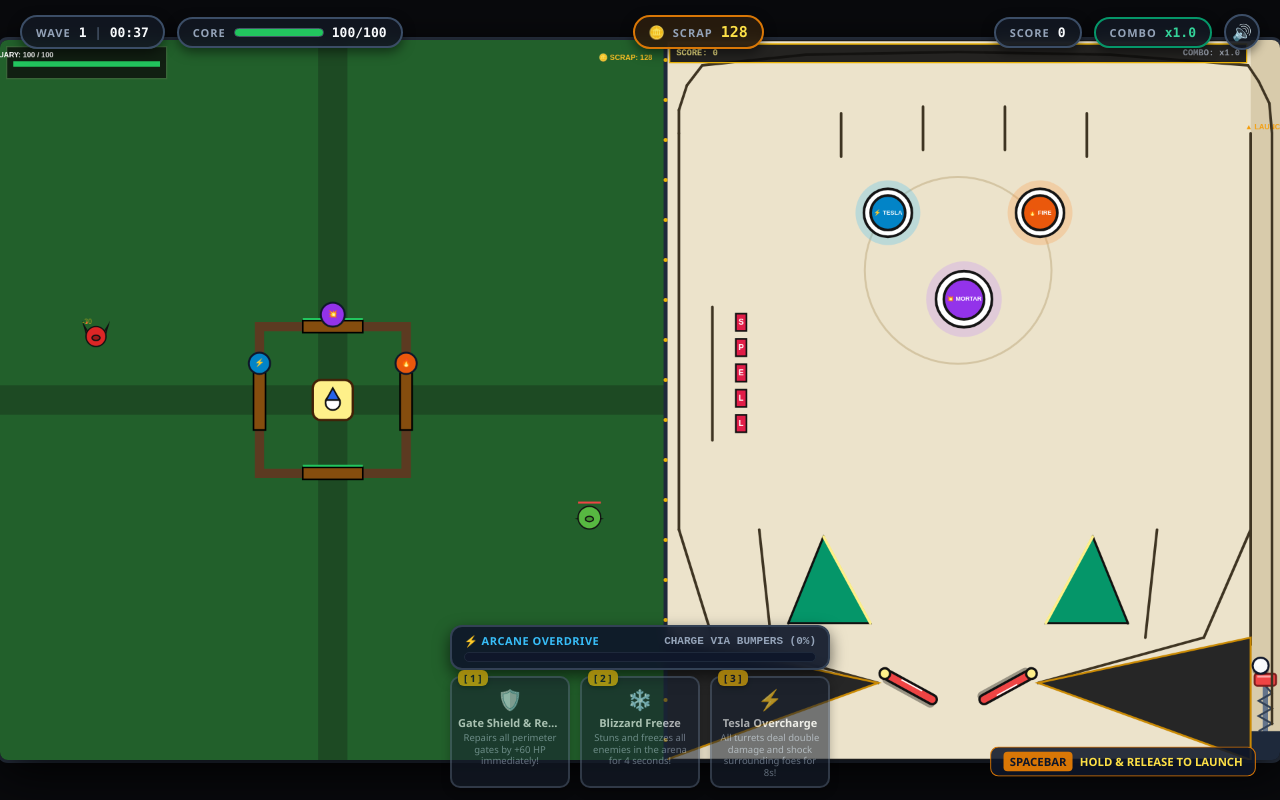
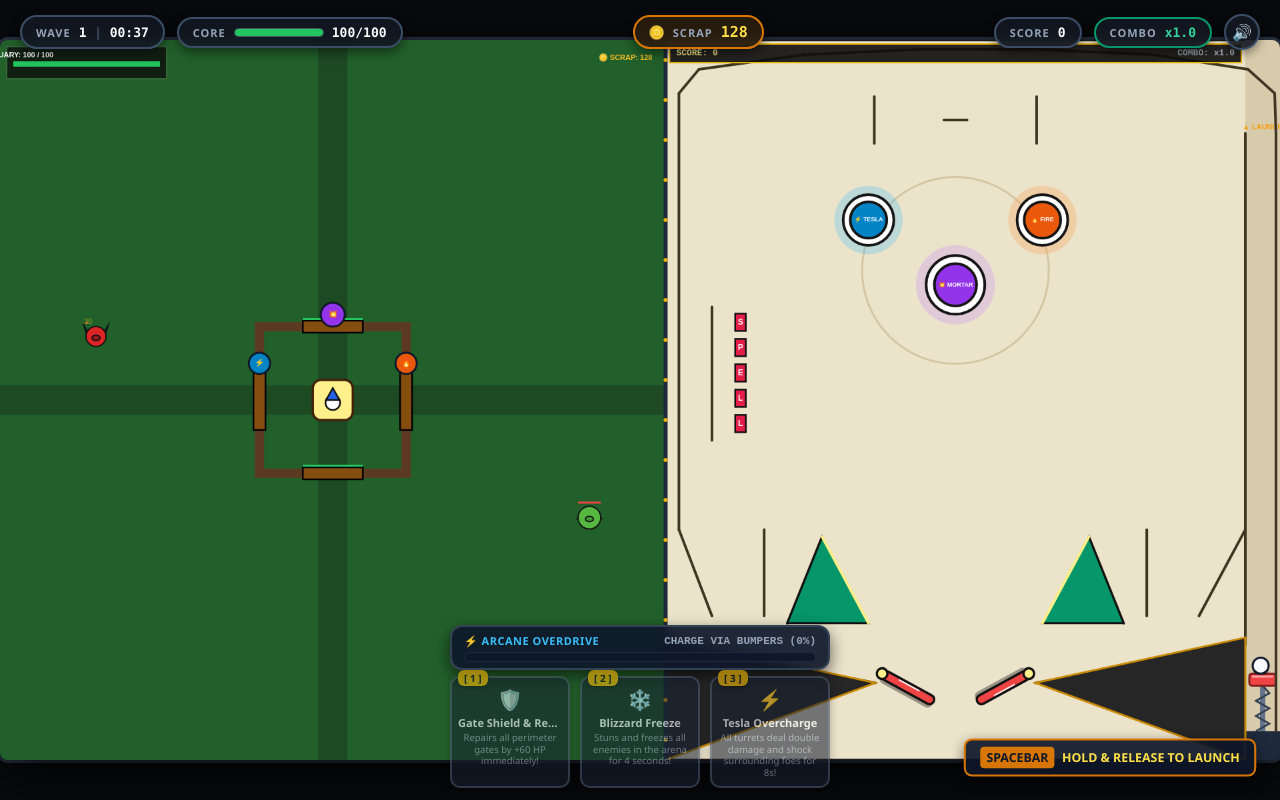
Before and after one commit to Alvys34/bouncing-survivors, a website built with Vite: page index.html in a window 1280 px wide. Both pictures are taken after a click on the button "START DEFENDING". Built offline with nearby package versions, Linux system fonts and the light colour scheme.

Commit message:
fix(plunger): fix launch physics, top arch exit, and add 10-game automated verification suite

```diff
--- a/src/audio.ts
+++ b/src/audio.ts
@@ -4,11 +4,14 @@ class SoundController {
   public enabled: boolean = true;
 
   private initContext() {
+    if (typeof window === 'undefined') return;
     if (!this.ctx) {
       const AudioContextClass = window.AudioContext || (window as unknown as { webkitAudioContext: typeof AudioContext }).webkitAudioContext;
-      this.ctx = new AudioContextClass();
+      if (AudioContextClass) {
+        this.ctx = new AudioContextClass();
+      }
     }
-    if (this.ctx.state === 'suspended') {
+    if (this.ctx && this.ctx.state === 'suspended') {
       this.ctx.resume();
     }
   }
--- a/src/main.ts
+++ b/src/main.ts
@@ -157,6 +157,44 @@ class GameEngine {
     this.restartBtn.addEventListener('click', () => {
       this.gameoverOverlay.classList.add('hidden');
       this.restartGame();
+    });
+
+    // Plunger Hint Click (Immediate Launch on Click)
+    this.plungerHintEl.addEventListener('click', () => {
+      this.pinball.releasePlunger();
+    });
+
+    // Canvas Pointer / Touch / Click Controls
+    this.canvas.addEventListener('pointerdown', (e) => {
+      const rect = this.canvas.getBoundingClientRect();
+      const scaleX = this.canvas.width / rect.width;
+      const canvasX = (e.clientX - rect.left) * scaleX;
+
+      const arenaW = this.canvas.width * 0.52;
+      const pinballW = this.canvas.width * 0.48;
+      const playW = pinballW - this.pinball.plungerWidth;
+
+      if (canvasX >= arenaW) {
+        const tableX = canvasX - arenaW;
+        if (tableX >= playW - 10) {
+          // Clicked in shooter lane: charge/launch plunger
+          this.pinball.startChargingPlunger();
+        } else if (tableX < playW * 0.5) {
+          // Left table half: flip left flipper
+          this.pinball.setLeftFlipper(true);
+        } else {
+          // Right table half: flip right flipper
+          this.pinball.setRightFlipper(true);
+        }
+      }
+    });
+
+    window.addEventListener('pointerup', () => {
+      if (this.pinball.isChargingPlunger) {
+        this.pinball.releasePlunger();
+      }
+      this.pinball.setLeftFlipper(false);
+      this.pinball.setRightFlipper(false);
     });
 
     // Audio Toggle
--- a/src/pinball/pinballTable.ts
+++ b/src/pinball/pinballTable.ts
@@ -1,4 +1,4 @@
-import { sound } from '../audio';
+import { sound } from '../audio.ts';
 
 export type PinballBallType = 'standard' | 'lightning' | 'fire' | 'golem';
 
@@ -90,10 +90,10 @@ export class PinballTable {
   public comboTimer: number = 0;
   private nextBallId: number = 1;
 
-  // Plunger
+  // Plunger (Width 52px for ample ball clearance)
   public isChargingPlunger: boolean = false;
   public plungerTension: number = 0; // 0..1
-  public plungerWidth: number = 44;
+  public plungerWidth: number = 52;
 
   // Flippers (Classic Pinball dual flippers)
   public leftFlipper = {
@@ -102,7 +102,7 @@ export class PinballTable {
     length: 88,
     angle: 0.50, // ~28.6 deg rest angle down
     restAngle: 0.50,
-    upAngle: -0.42, // ~-24 deg stroke angle
+    upAngle: -0.42, // ~-24 deg stroke angle up
     angularVel: 0,
     isPressed: false
   };
@@ -161,7 +161,7 @@ export class PinballTable {
     const h = this.height;
     const playW = w - this.plungerWidth;
 
-    // 1. Dual Flippers Setup (Classic spacing & downward angles)
+    // 1. Dual Flippers Setup
     const flipperY = h * 0.88;
     const flipperSpacing = 110;
     this.leftFlipper.pivotX = playW * 0.5 - flipperSpacing;
@@ -174,9 +174,9 @@ export class PinballTable {
       // Top-Left: West Tesla Spire (Cyan)
       {
         id: 'west_tesla',
-        x: playW * 0.38,
-        y: h * 0.24,
-        radius: 36,
+        x: playW * 0.35,
+        y: h * 0.25,
+        radius: 38,
         type: 'tesla',
         color: '#0284c7',
         glowColor: '#38bdf8',
@@ -187,9 +187,9 @@ export class PinballTable {
       // Top-Right: East Flame Spire (Orange)
       {
         id: 'east_flames',
-        x: playW * 0.64,
-        y: h * 0.24,
-        radius: 36,
+        x: playW * 0.65,
+        y: h * 0.25,
+        radius: 38,
         type: 'flames',
         color: '#ea580c',
         glowColor: '#fb923c',
@@ -200,9 +200,9 @@ export class PinballTable {
       // Bottom-Center: Sky-Mortar (Purple)
       {
         id: 'center_mortar',
-        x: playW * 0.51,
-        y: h * 0.36,
-        radius: 42,
+        x: playW * 0.50,
+        y: h * 0.34,
+        radius: 44,
         type: 'mortar',
         color: '#9333ea',
         glowColor: '#c084fc',
@@ -257,30 +257,29 @@ export class PinballTable {
       });
     });
 
-    // 5. Physical Wall Geometry (Arch, Shooter Lane, Inlanes, Outlanes, Apron)
+    // 5. Physical Wall Geometry
     this.walls = [];
 
     // Outer Left Wall
     this.walls.push({ x1: 20, y1: 140, x2: 20, y2: h * 0.68, bounce: 0.85 });
 
     // Outer Right Wall (Shooter Lane Outer Boundary)
-    this.walls.push({ x1: w - 12, y1: 140, x2: w - 12, y2: h * 0.95, bounce: 0.85 });
+    this.walls.push({ x1: w - 6, y1: 140, x2: w - 6, y2: h * 0.96, bounce: 0.85 });
 
-    // Shooter Lane Divider Wall (separates playfield from shooter lane)
+    // Shooter Lane Divider Wall (from y = 140 down to apron)
     this.walls.push({ x1: playW, y1: 140, x2: playW, y2: h * 0.84, bounce: 0.85 });
 
-    // Top Arch Curved Polyline (Directs launched ball smoothly from shooter lane over table)
+    // Top Arch Curved Polyline (Smoothly guides launched ball into upper playfield)
     const archPoints = [
-      { x: w - 12, y: 140 },
-      { x: w - 16, y: 95 },
-      { x: w - 32, y: 62 },
-      { x: playW - 4, y: 38 },
-      { x: playW * 0.76, y: 22 },
-      { x: playW * 0.50, y: 18 },
+      { x: w - 6, y: 140 },
+      { x: w - 8, y: 80 },
+      { x: playW + 4, y: 44 },
+      { x: playW * 0.84, y: 22 },
+      { x: playW * 0.64, y: 14 },
+      { x: playW * 0.44, y: 14 },
       { x: playW * 0.24, y: 22 },
-      { x: 55, y: 38 },
-      { x: 32, y: 68 },
-      { x: 20, y: 105 },
+      { x: 50, y: 44 },
+      { x: 20, y: 80 },
       { x: 20, y: 140 }
     ];
 
@@ -294,37 +293,39 @@ export class PinballTable {
       });
     }
 
-    // Top Rollover Lane Divider Guides (Funnel balls into Bumper Triangle)
-    this.walls.push({ x1: playW * 0.30, y1: 110, x2: playW * 0.30, y2: 175, bounce: 0.7 });
-    this.walls.push({ x1: playW * 0.44, y1: 100, x2: playW * 0.44, y2: 165, bounce: 0.7 });
-    this.walls.push({ x1: playW * 0.58, y1: 100, x2: playW * 0.58, y2: 165, bounce: 0.7 });
-    this.walls.push({ x1: playW * 0.72, y1: 110, x2: playW * 0.72, y2: 175, bounce: 0.7 });
+    // Top Rollover Lane Divider Guides (Direct ball down into Bumper Triangle)
+    this.walls.push({ x1: playW * 0.36, y1: 85, x2: playW * 0.36, y2: 155, bounce: 0.75 });
+    this.walls.push({ x1: playW * 0.64, y1: 85, x2: playW * 0.64, y2: 155, bounce: 0.75 });
+
+    // Center Top Deflector (Splits ball between Tesla and Flame bumpers)
+    this.walls.push({ x1: playW * 0.48, y1: 120, x2: playW * 0.52, y2: 120, bounce: 0.9 });
 
     // Drop Target Backstop Wall (behind S-P-E-L-L bank)
     this.walls.push({ x1: playW * 0.08, y1: startY - 10, x2: playW * 0.08, y2: startY + letters.length * (targetH + targetGap), bounce: 0.8 });
 
-    // Lower Playfield: Left Inlane & Outlane Guide Walls
-    this.walls.push({ x1: playW * 0.16, y1: h * 0.68, x2: playW * 0.18, y2: h * 0.83, bounce: 0.85 }); // Inlane divider
-    this.walls.push({ x1: 20, y1: h * 0.68, x2: playW * 0.08, y2: h * 0.83, bounce: 0.85 }); // Outlane left outer guide
+    // Lower Playfield: Left Inlane & Outlane Guide Walls (Ends well above apron to prevent wedging)
+    this.walls.push({ x1: playW * 0.17, y1: h * 0.68, x2: playW * 0.17, y2: h * 0.80, bounce: 0.85 }); // Inlane divider
+    this.walls.push({ x1: 20, y1: h * 0.68, x2: playW * 0.08, y2: h * 0.80, bounce: 0.85 }); // Outlane left outer guide
 
     // Lower Playfield: Right Inlane & Outlane Guide Walls
-    this.walls.push({ x1: playW * 0.84, y1: h * 0.68, x2: playW * 0.82, y2: h * 0.83, bounce: 0.85 }); // Inlane divider
-    this.walls.push({ x1: playW, y1: h * 0.68, x2: playW * 0.92, y2: h * 0.83, bounce: 0.85 }); // Outlane right outer guide
+    this.walls.push({ x1: playW * 0.83, y1: h * 0.68, x2: playW * 0.83, y2: h * 0.80, bounce: 0.85 }); // Inlane divider
+    this.walls.push({ x1: playW, y1: h * 0.68, x2: playW * 0.92, y2: h * 0.80, bounce: 0.85 }); // Outlane right outer guide
 
-    // Bottom Apron Angled Funnel Walls (sloped toward flipper pivots & drain)
-    this.walls.push({ x1: playW * 0.08, y1: h * 0.83, x2: this.leftFlipper.pivotX - 10, y2: flipperY + 14, bounce: 0.8 });
-    this.walls.push({ x1: playW * 0.92, y1: h * 0.83, x2: this.rightFlipper.pivotX + 10, y2: flipperY + 14, bounce: 0.8 });
+    // Bottom Apron Angled Funnel Walls (Clean sloped metal guides directly to flippers)
+    this.walls.push({ x1: 20, y1: h * 0.84, x2: this.leftFlipper.pivotX - 10, y2: flipperY + 14, bounce: 0.8 });
+    this.walls.push({ x1: playW, y1: h * 0.84, x2: this.rightFlipper.pivotX + 10, y2: flipperY + 14, bounce: 0.8 });
 
-    // Slingshot Back Walls (non-rubber faces)
+    // Slingshot Back Walls
     this.walls.push({ x1: playW * 0.21, y1: h * 0.81, x2: playW * 0.27, y2: h * 0.69, bounce: 0.8 });
     this.walls.push({ x1: playW * 0.79, y1: h * 0.81, x2: playW * 0.73, y2: h * 0.69, bounce: 0.8 });
   }
 
-  // Spawns ball resting securely on the red square plunger tip
+  // Spawns ball resting securely on top of the red square plunger tip
   public spawnBallInPlunger(type: PinballBallType = 'standard') {
-    const px = this.width - this.plungerWidth * 0.5;
+    const playW = this.width - this.plungerWidth;
+    const px = playW + (this.width - 6 - playW) * 0.5;
     const springRestY = this.height * 0.88;
-    const py = springRestY - 12; // Sits directly on top of the red square
+    const py = springRestY - 12; // Exactly touching top of the red square
 
     this.balls.push({
       id: this.nextBallId++,
@@ -377,16 +378,14 @@ export class PinballTable {
   }
 
   public releasePlunger() {
-    if (!this.isChargingPlunger && this.plungerTension <= 0) return;
-    this.isChargingPlunger = false;
-
     const playW = this.width - this.plungerWidth;
     let launched = false;
 
     for (const b of this.balls) {
       // If ball is in the shooter lane
-      if (b.x > playW - 5 && b.y > this.height * 0.5) {
-        const force = 880 + this.plungerTension * 1320;
+      if (b.x > playW - 4 && b.y > this.height * 0.5) {
+        // Guaranteed powerful launch velocity even on instantaneous key tap
+        const force = 1200 + Math.max(0.15, this.plungerTension) * 1200;
         b.vy = -force;
         b.vx = 0;
         launched = true;
@@ -397,12 +396,13 @@ export class PinballTable {
       sound.playPlungerRelease();
     }
     this.plungerTension = 0;
+    this.isChargingPlunger = false;
   }
 
   public update(dt: number) {
     // 1. Plunger tension charge
     if (this.isChargingPlunger) {
-      this.plungerTension = Math.min(1.0, this.plungerTension + dt * 2.2);
+      this.plungerTension = Math.min(1.0, this.plungerTension + dt * 2.5);
     }
 
     // 2. Flipper Physics & Animation
@@ -430,7 +430,7 @@ export class PinballTable {
       if (s.flashTimer > 0) s.flashTimer -= dt;
     }
 
-    // 6. Substep Ball Simulation for ultra-precise high-speed collision
+    // 6. Substep Ball Simulation
     const substeps = 4;
     const subDt = dt / substeps;
     for (let step = 0; step < substeps; step++) {
@@ -511,36 +511,38 @@ export class PinballTable {
       }
 
       // -------------------------------------------------------------
-      // 1. SHOOTER LANE FLOOR & PLUNGER TIP (RED SQUARE NEVER FALLS THROUGH!)
+      // 1. SHOOTER LANE DEDICATED CHANNEL & LAUNCH PHYSICS
       // -------------------------------------------------------------
-      if (b.x > playW - 5) {
-        // Horizontally center ball in shooter lane
-        const laneCenterX = playW + this.plungerWidth * 0.5;
-        b.x = Math.max(playW + b.radius + 2, Math.min(this.width - b.radius - 12, b.x));
+      const springRestY = this.height * 0.88;
+      const plateY = springRestY + (this.isChargingPlunger ? this.plungerTension * 50 : 0);
+      const floorY = plateY - b.radius;
+      const laneCenterX = playW + (this.width - 6 - playW) * 0.5;
 
-        // Plunger Red Square resting floor
-        const springRestY = this.height * 0.88;
-        const plateY = springRestY + this.plungerTension * 48;
-        const floorY = plateY - b.radius;
+      if (b.x > playW - 4 && b.y >= 140) {
+        // Ball is inside the vertical shooter lane channel below y = 140
+        b.x = Math.max(playW + b.radius + 1, Math.min(this.width - b.radius - 7, b.x));
 
-        // The ball rests firmly on the red square tip and CANNOT fall through!
-        if (b.y >= floorY) {
+        // ONLY catch the ball if it is moving DOWNWARD (vy >= 0) and at/below floorY!
+        // When launched upward (vy < 0), this condition is false, allowing uninhibited launch!
+        if (b.y >= floorY && b.vy >= 0) {
           b.y = floorY;
           b.vy = 0;
           b.vx = 0;
           b.x = laneCenterX;
         }
-
-        // One-way exit at top of shooter lane:
-        // Once ball reaches y < 140 and moves left into the arch, allow smooth entry to playfield!
-        if (b.y < 140 && b.vy < 0) {
-          b.vx -= 90; // curve leftward into top arch
+      } else if (b.y >= 140) {
+        // Ball is on the main playfield below y = 140:
+        // Prevent ball from penetrating shooter lane divider wall from the playfield side
+        if (b.x + b.radius > playW && b.x < playW + 20) {
+          b.x = playW - b.radius - 1;
+          b.vx = -Math.abs(b.vx) * 0.85;
         }
       } else {
-        // Main playfield: prevent ball from re-entering shooter lane from the side
-        if (b.y > 140 && b.x + b.radius > playW) {
-          b.x = playW - b.radius;
-          b.vx = -Math.abs(b.vx) * 0.85;
+        // Ball is in the top arch (y < 140):
+        // One-way flap prevents ball from falling back down into the shooter lane
+        if (b.x > playW - 5 && b.x < this.width && b.y > 110 && b.vx > 0) {
+          b.vx = -Math.abs(b.vx);
+          b.x = playW - b.radius - 2;
         }
       }
 
@@ -563,12 +565,10 @@ export class PinballTable {
           this.score += 50 * this.comboMultiplier;
           this.comboTimer = 3.5;
 
-          // Kick impulse away from the slingshot
           const kickDir = s.side === 'left' ? 1 : -1;
           b.vx += kickDir * 280;
           b.vy -= 220;
 
-          // Sparks
           for (let p = 0; p < 7; p++) {
             this.particles.push({
               x: b.x,
@@ -586,7 +586,7 @@ export class PinballTable {
       }
 
       // -------------------------------------------------------------
-      // 4. POP BUMPERS (Triangle Cluster - Powers Fortress Defenses)
+      // 4. POP BUMPERS (Triangle Cluster)
       // -------------------------------------------------------------
       for (const bumper of this.bumpers) {
         const dx = b.x - bumper.x;
@@ -602,7 +602,7 @@ export class PinballTable {
           b.x = bumper.x + nx * (minDist + 1);
           b.y = bumper.y + ny * (minDist + 1);
 
-          // Violent bounce impulse
+          // Bounce impulse
           const bounceForce = 720 * this.bumperForceMultiplier;
           b.vx = nx * bounceForce + (Math.random() - 0.5) * 60;
           b.vy = ny * bounceForce + (Math.random() - 0.5) * 60;
@@ -620,7 +620,6 @@ export class PinballTable {
           sound.playBumperHit(bumper.type === 'mortar' ? 1046.5 : (bumper.type === 'flames' ? 880 : 784));
           this.onTriggerCallback(bumper.type, b.type, this.comboMultiplier);
 
-          // Burst particles
           for (let p = 0; p < 12; p++) {
             const a = Math.random() * Math.PI * 2;
             const sp = 90 + Math.random() * 180;
@@ -655,12 +654,11 @@ export class PinballTable {
           b.y - b.radius < t.y + t.height
         ) {
           t.isDown = true;
-          b.vx = Math.abs(b.vx) * 0.85 + 40; // Deflect back toward center
+          b.vx = Math.abs(b.vx) * 0.85 + 50; // Deflect back toward center
           b.vy *= 0.9;
           sound.playDropTarget(t.id);
           this.score += 300 * this.comboMultiplier;
 
-          // Check if all S-P-E-L-L are down!
           const allDown = this.dropTargets.every(dt => dt.isDown);
           if (allDown) {
             sound.playNuke();
@@ -668,7 +666,6 @@ export class PinballTable {
             this.addFloatingText('💥 FULL SCREEN NUKE!', playW * 0.5, this.height * 0.45, '#ef4444');
             this.onTriggerCallback('nuke', b.type, this.comboMultiplier);
 
-            // Reset targets after 2.5s
             setTimeout(() => {
               this.dropTargets.forEach(dt => (dt.isDown = false));
             }, 2500);
@@ -677,7 +674,7 @@ export class PinballTable {
       }
 
       // -------------------------------------------------------------
-      // 6. DUAL FLIPPERS (Angular Strike & Impulse)
+      // 6. DUAL FLIPPERS
       // -------------------------------------------------------------
       this.checkFlipperCollision(b, this.leftFlipper, 1);
       this.checkFlipperCollision(b, this.rightFlipper, -1);
@@ -685,12 +682,10 @@ export class PinballTable {
       // -------------------------------------------------------------
       // 7. DRAIN DETECTION (Below Flippers into Bottom Trough)
       // -------------------------------------------------------------
-      // Ball drains through the outlanes or between flippers
       const drainThreshold = this.height * 0.94;
       if (b.y > drainThreshold) {
         this.balls.splice(i, 1);
 
-        // If no balls remaining, reset combo & immediately reload plunger
         if (this.balls.length === 0) {
           sound.playDrain();
           this.comboMultiplier = 1.0;
@@ -727,12 +722,12 @@ export class PinballTable {
     const dy = b.y - closeY;
     const dist = Math.hypot(dx, dy);
 
-    if (dist < b.radius + 7) {
+    if (dist < b.radius + 6) {
       const nx = dx / (dist || 1);
       const ny = dy / (dist || 1);
 
-      b.x = closeX + nx * (b.radius + 8);
-      b.y = closeY + ny * (b.radius + 8);
+      b.x = closeX + nx * (b.radius + 7);
+      b.y = closeY + ny * (b.radius + 7);
 
       const dot = b.vx * nx + b.vy * ny;
       if (dot < 0) {
@@ -779,12 +774,12 @@ export class PinballTable {
     const dy = b.y - cy;
     const dist = Math.hypot(dx, dy);
 
-    if (dist < b.radius + 4) {
+    if (dist < b.radius + 1) {
       const nx = dx / (dist || 1);
       const ny = dy / (dist || 1);
 
-      b.x = cx + nx * (b.radius + 5);
-      b.y = cy + ny * (b.radius + 5);
+      b.x = cx + nx * (b.radius + 2);
+      b.y = cy + ny * (b.radius + 2);
 
       const dot = b.vx * nx + b.vy * ny;
       if (dot < 0) {
@@ -836,7 +831,7 @@ export class PinballTable {
     const w = this.width;
     const h = this.height;
 
-    // 1. Pinball Table Wood/Parchment Background
+    // 1. Pinball Table Background
     ctx.fillStyle = '#1c1c1c';
     ctx.fillRect(0, 0, w, h);
 
@@ -868,7 +863,7 @@ export class PinballTable {
     ctx.textAlign = 'center';
     ctx.fillText('▲ LAUNCH', playW + this.plungerWidth * 0.5, 134);
 
-    // 3. THE PLUNGER: SPRING COIL & RED SQUARE LAUNCHER TIP
+    // 3. THE PLUNGER: SPRING COIL & SOLID RED SQUARE LAUNCHER TIP
     const springRestY = h * 0.88;
     const compress = this.plungerTension * 48;
     const plateY = springRestY + compress;
--- a/src/style.css
+++ b/src/style.css
@@ -278,16 +278,19 @@ html, body {
   position: absolute;
   bottom: 24px;
   right: 28px;
-  background: rgba(15, 23, 42, 0.88);
-  border: 1px solid #d97706;
-  padding: 6px 12px;
+  background: rgba(15, 23, 42, 0.92);
+  border: 2px solid #d97706;
+  padding: 8px 14px;
   border-radius: 8px;
-  font-size: 11px;
+  font-size: 12px;
   font-weight: 700;
   color: #fde047;
-  pointer-events: none;
-  z-index: 20;
+  pointer-events: auto;
+  cursor: pointer;
+  z-index: 25;
+  box-shadow: 0 4px 12px rgba(0, 0, 0, 0.5);
   animation: pulseHint 1.6s infinite alternate;
+  user-select: none;
 }
 
 @keyframes pulseHint {
```
Also changed, not shown: src/test_play.ts (added, +110 -0 lines).
